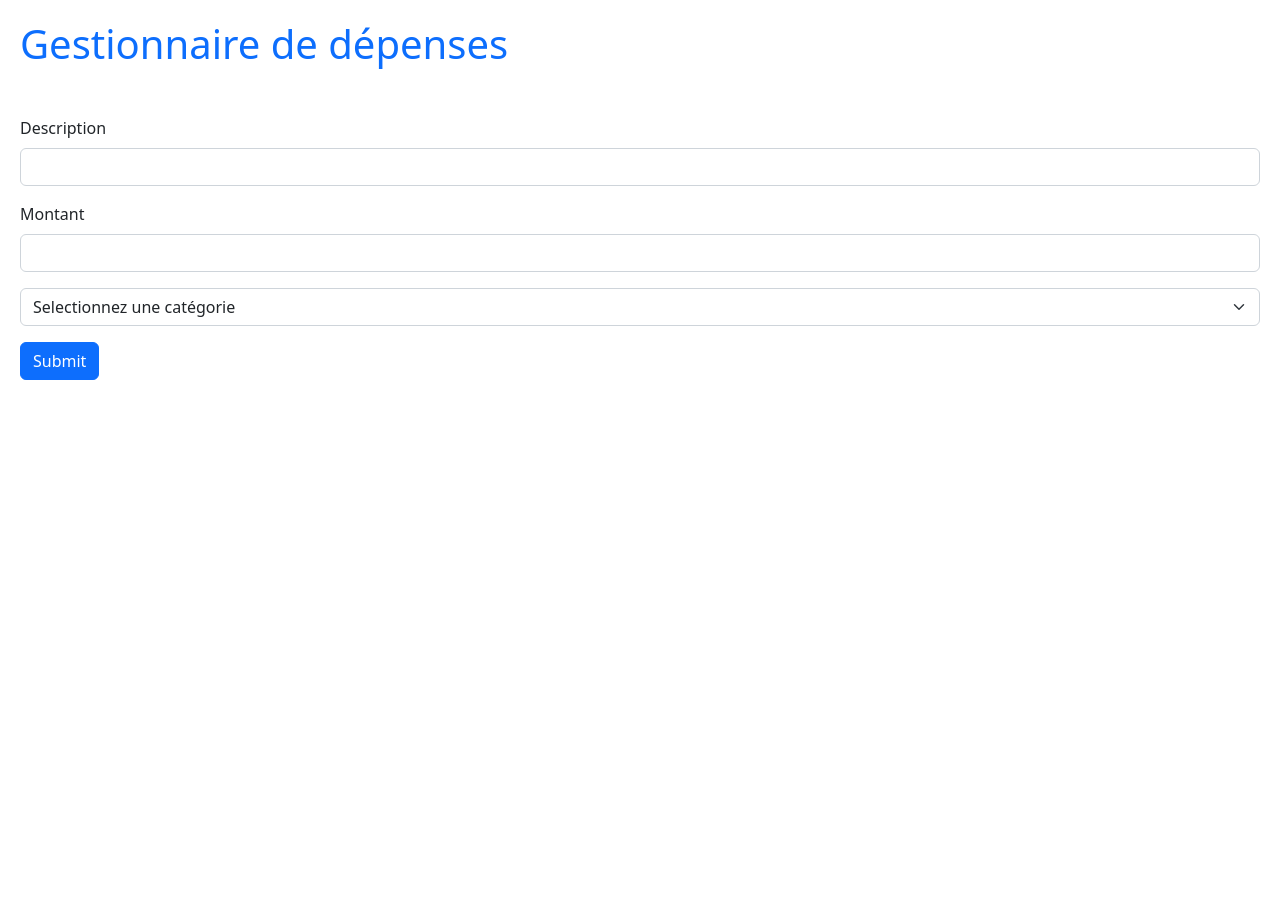
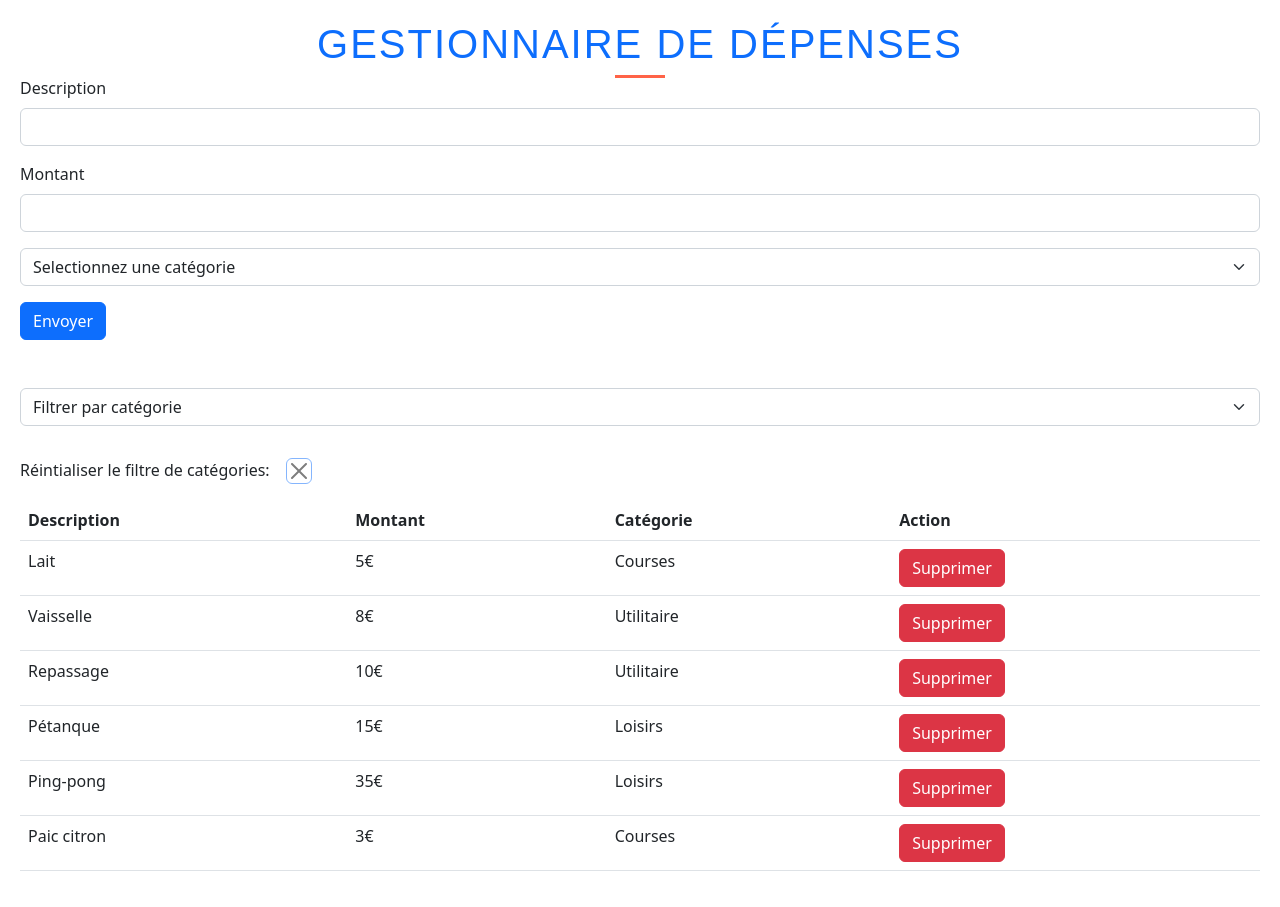
Before and after one commit to Rcaradec/expense-tracker, a React (Vite) app: page / in a window 1280 px wide. Before the commit the page ends 800 px from the top, so only its background shows below. Built offline with nearby package versions, Linux system fonts and the light colour scheme.

Commit message:
Tasks list (#1)
* List in progress

* Add List filtering

* Fix List update on Submit, naming, clean

* components refacto

```diff
--- a/index.html
+++ b/index.html
@@ -3,7 +3,7 @@
   <head>
     <meta charset="UTF-8" />
     <meta name="viewport" content="width=device-width, initial-scale=1.0" />
-    <title>Expense-tracker</title>
+    <title>Gestionnaire de dépense</title>
   </head>
   <body>
     <div id="root"></div>
--- a/src/App.css
+++ b/src/App.css
@@ -1,3 +1,25 @@
 body {
   padding: 20px;
 }
+
+h1 {
+  font-family: Arial, sans-serif;
+  font-size: 2.5em;
+  color: #333;
+  text-align: center;
+  text-transform: uppercase;
+  letter-spacing: 2px;
+  margin: 20px 0;
+  position: relative;
+}
+
+h1::after {
+  content: "";
+  position: absolute;
+  left: 50%;
+  bottom: -10px;
+  transform: translateX(-50%);
+  width: 50px;
+  height: 3px;
+  background: #ff6347;
+}
--- a/src/App.tsx
+++ b/src/App.tsx
@@ -1,18 +1,60 @@
+import React, { useState } from "react";
 import "./App.css";
 import Form from "./components/Form";
+import { tasksListBase, categories } from "./data/tasksListData.ts";
+import { Task } from "./components/Form.tsx";
+import List from "./components/List.tsx";
 
-function App() {
+const App: React.FC = () => {
+  const [tasksList, setTasksList] = useState<Task[]>(tasksListBase);
+  const [filteredTasksList, setFilteredTasksList] = useState<Task[]>(tasksList);
+  const [selectedCat, setSelectedCat] = useState<string>("");
+
+  const handleDelete = (taskToDelete: Task) => {
+    const updatedTasksList = tasksList.filter(
+      (task) => task.description !== taskToDelete.description
+    );
+    setTasksList(updatedTasksList);
+    setFilteredTasksList(updatedTasksList);
+  };
+
+  const handleSelectChange = (event: React.ChangeEvent<HTMLSelectElement>) => {
+    const selectedCategory = event.target.value;
+    setSelectedCat(selectedCategory);
+    if (selectedCategory === "") {
+      setFilteredTasksList(tasksList);
+    } else {
+      setFilteredTasksList(
+        tasksList.filter((task) => task.category === selectedCategory)
+      );
+    }
+  };
+
+  const handleResetClick = () => {
+    setFilteredTasksList(tasksList);
+    setSelectedCat("");
+  };
+
   return (
     <>
-      <h1 className="text-primary mb-5">Gestionnaire de dépenses</h1>
-      <Form />
+      <h1 className="text-primary">Gestionnaire de dépenses</h1>
+      <Form
+        tasksList={tasksList}
+        setTasksList={setTasksList}
+        setFilteredTasksList={setFilteredTasksList}
+        selectedCat={selectedCat}
+        setSelectedCat={setSelectedCat}
+        categories={categories}
+      />
+      <List
+        filteredTasksList={filteredTasksList}
+        handleDelete={handleDelete}
+        handleSelectChange={handleSelectChange}
+        handleResetClick={handleResetClick}
+        selectedCat={selectedCat}
+      />
     </>
   );
-}
+};
 
 export default App;
-
-// J'ai besoin de:
-// - un composant Form
-// - un composant Select Categories
-// - un composant List avec un Select de filtre
--- a/src/components/Form.tsx
+++ b/src/components/Form.tsx
@@ -1,9 +1,7 @@
-import React, { useEffect, useState } from "react";
+import React from "react";
 import z from "zod";
 import { useForm } from "react-hook-form";
 import { zodResolver } from "@hookform/resolvers/zod";
-
-const categories: string[] = ["Courses", "Utilitaire", "Loisirs"];
 
 const schema = z.object({
   description: z
@@ -13,11 +11,24 @@ const schema = z.object({
   category: z.string().min(1, { message: "Veuillez sélectionner une option" }),
 });
 
-type Task = z.infer<typeof schema>;
+export type Task = z.infer<typeof schema>;
 
-const Form = () => {
-  const [tasks, setTasks] = useState<Task[]>([]);
+type Props = {
+  tasksList: Task[];
+  setTasksList: React.Dispatch<React.SetStateAction<Task[]>>;
+  setFilteredTasksList: React.Dispatch<React.SetStateAction<Task[]>>;
+  selectedCat: string;
+  setSelectedCat: React.Dispatch<React.SetStateAction<string>>;
+  categories: string[];
+};
 
+const Form = ({
+  tasksList,
+  setTasksList,
+  setFilteredTasksList,
+
+  categories,
+}: Props) => {
   const {
     handleSubmit,
     register,
@@ -27,14 +38,13 @@ const Form = () => {
   });
 
   const onSubmit = (newTask: Task) => {
-    console.log(tasks);
-    setTasks([...tasks, newTask]);
-    console.log(tasks);
+    setTasksList([...tasksList, newTask]);
+    setFilteredTasksList([...tasksList, newTask]);
   };
 
   return (
     <>
-      <form onSubmit={handleSubmit(onSubmit)}>
+      <form onSubmit={handleSubmit(onSubmit)} className="mb-5">
         <div className="mb-3">
           <label htmlFor="description" className="form-label">
             Description
@@ -81,7 +91,7 @@ const Form = () => {
         {errors.category && (
           <p className="text-danger">{errors.category.message} </p>
         )}
-        <button className="btn btn-primary">Submit</button>
+        <button className="btn btn-primary">Envoyer</button>
       </form>
     </>
   );
--- /dev/null
+++ b/src/components/List.tsx
@@ -0,0 +1,81 @@
+import React from "react";
+import { Task } from "./Form";
+import { categories } from "../data/tasksListData.ts";
+
+type Props = {
+  filteredTasksList: Task[];
+  handleDelete: (taskToDelete: Task) => void;
+  selectedCat: string;
+  handleSelectChange: (event: React.ChangeEvent<HTMLSelectElement>) => void;
+  handleResetClick: () => void;
+};
+
+const List = ({
+  filteredTasksList,
+  handleDelete,
+  selectedCat,
+  handleSelectChange,
+  handleResetClick,
+}: Props) => {
+  return (
+    <>
+      <select
+        className="form-select mb-3"
+        id="category"
+        aria-label="Categories Select"
+        onChange={handleSelectChange}
+      >
+        <option value="">Filtrer par catégorie</option>
+        {categories.map((category) => (
+          <option key={category} value={category}>
+            {category}
+          </option>
+        ))}
+      </select>
+      <div className="d-flex gap-2 align-items-center">
+        <div className="d-flex my-3 gap-3">
+          <p className="mb-0">Réintialiser le filtre de catégories:</p>
+          <button
+            className="btn border border-primary btn-close"
+            onClick={handleResetClick}
+          ></button>
+        </div>
+      </div>
+      {selectedCat !== "" && (
+        <p className="">
+          La liste affiche la catégorie{" "}
+          <strong className="text-primary">{selectedCat}</strong>
+        </p>
+      )}
+      <table className="table">
+        <thead>
+          <tr>
+            <th scope="col">Description</th>
+            <th scope="col">Montant</th>
+            <th scope="col">Catégorie</th>
+            <th scope="col">Action</th>
+          </tr>
+        </thead>
+        <tbody>
+          {filteredTasksList.map((task) => (
+            <tr key={task.description}>
+              <td>{task.description}</td>
+              <td>{task.amount}€</td>
+              <td>{task.category}</td>
+              <td>
+                <button
+                  className="btn btn-danger"
+                  onClick={() => handleDelete(task)}
+                >
+                  Supprimer
+                </button>
+              </td>
+            </tr>
+          ))}
+        </tbody>
+      </table>
+    </>
+  );
+};
+
+export default List;
--- /dev/null
+++ b/src/data/tasksListData.ts
@@ -0,0 +1,36 @@
+const categories = ["Courses", "Utilitaire", "Loisirs"];
+
+const tasksListBase = [
+  {
+    description: "Lait",
+    amount: 5,
+    category: "Courses",
+  },
+  {
+    description: "Vaisselle",
+    amount: 8,
+    category: "Utilitaire",
+  },
+  {
+    description: "Repassage",
+    amount: 10,
+    category: "Utilitaire",
+  },
+  {
+    description: "Pétanque",
+    amount: 15,
+    category: "Loisirs",
+  },
+  {
+    description: "Ping-pong",
+    amount: 35,
+    category: "Loisirs",
+  },
+  {
+    description: "Paic citron",
+    amount: 3,
+    category: "Courses",
+  },
+];
+
+export { tasksListBase, categories };
```
